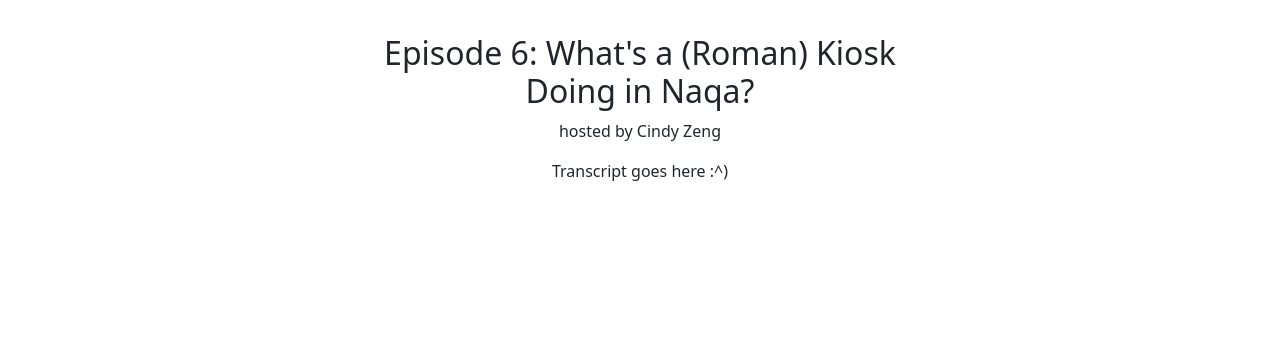
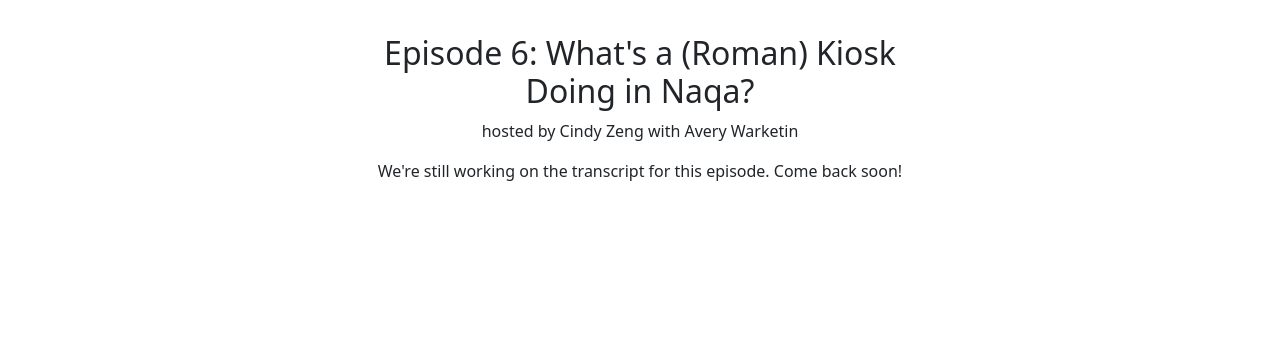
Before and after one commit to tellmemuse/tellmemuse.github.io, a plain HTML site: page transcripts/6.html in a window 1280 px wide. Shown: the part 105-448 px from the top of the page. Drawn offline with Linux system fonts and the light colour scheme; some packages are replaced by stand-ins of ours; a script that the page names is missing.

Commit message:
Updated come back soon message

```diff
--- a/transcripts/6.html
+++ b/transcripts/6.html
@@ -35,8 +35,9 @@
         <div class="row mb-5">
             <div class="col-md-8 col-xl-6 text-center mx-auto">
                 <h2>Episode 6: What's a (Roman) Kiosk Doing in Naqa?<br></h2>
-                <p class="w-lg-50">hosted by Cindy Zeng<br></p>
-                <p class="w-lg-50">Transcript goes here :^)</p>
+                <p class="w-lg-50">hosted by Cindy Zeng with Avery Warketin<br></p>
+                <!-- PASTE THE TRANSCRIPT IN THE LINE BELOW WHERE THE COME BACK SOON MESSAGE - DONT CHANGE ANYTHING IN THE BRACKETS -->
+                <p class="w-lg-50">We're still working on the transcript for this episode. Come back soon!<br></p>
             </div>
         </div>
     </div>
```
Also changed, not shown: transcripts/2.html (+2 -1 lines), transcripts/3.html (+2 -1 lines), transcripts/4.html (+2 -1 lines), transcripts/5.html (+2 -1 lines), transcripts/7.html (+2 -1 lines), transcripts/8.html (+2 -1 lines), transcripts/9.html (+2 -1 lines), 1 other file.
